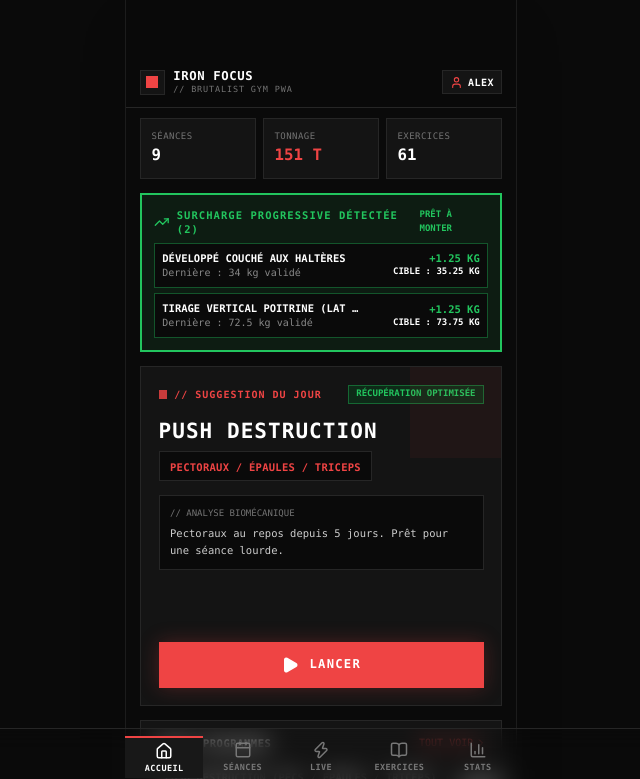
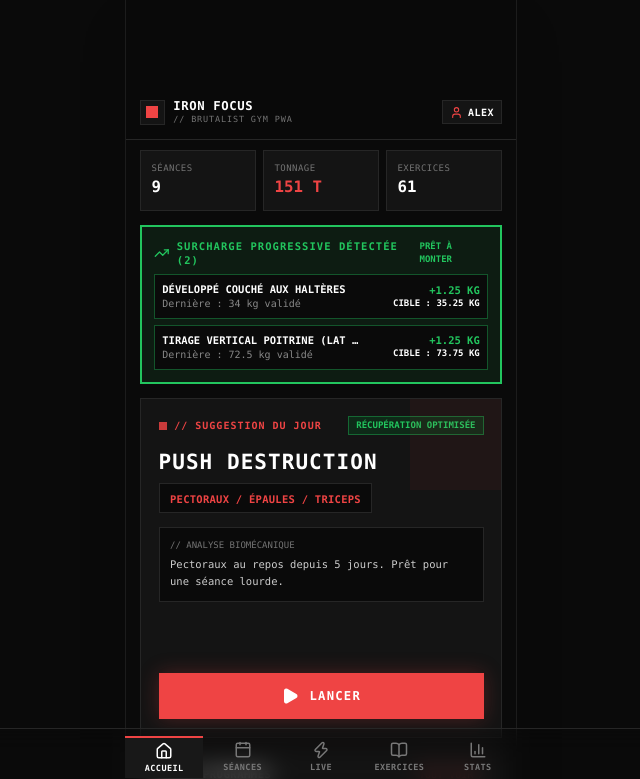
Before and after one commit to WilliamLotz/iron-focus-pwa, a React (Vite) app: page / in a window 1280 px wide. Shown: the top 779 px of the page, without its empty margins (319-959 px from the left). Built offline with nearby package versions, Linux system fonts and the light colour scheme.

Commit message:
fix(header): Lower header further with ~100px top padding

```diff
--- a/src/components/Header.jsx
+++ b/src/components/Header.jsx
@@ -14,7 +14,7 @@ export default function Header({ currentUser, onOpenAuthModal, activeSession, on
   };
 
   return (
-    <header className="sticky top-0 z-40 bg-[#0A0A0A]/95 backdrop-blur-md border-b border-[#262626] px-4 pt-[calc(max(56px,env(safe-area-inset-top,56px))+14px)] pb-3.5">
+    <header className="sticky top-0 z-40 bg-[#0A0A0A]/95 backdrop-blur-md border-b border-[#262626] px-4 pt-[calc(max(64px,env(safe-area-inset-top,64px))+36px)] pb-4">
       <div className="max-w-md mx-auto flex items-center justify-between">
         <div className="flex items-center gap-2.5">
           <div className="w-7 h-7 bg-[#141414] border border-[#262626] flex items-center justify-center">
--- a/src/views/LiveView.jsx
+++ b/src/views/LiveView.jsx
@@ -244,7 +244,7 @@ export default function LiveView({
   return (
     <div className="space-y-3 pb-40">
       {/* EN-TÊTE COMPACT ÉPURÉ DU MODE CONCENTRATION LIVE */}
-      <div className="sticky top-[calc(max(56px,env(safe-area-inset-top,56px))+66px)] z-30 bg-[#0A0A0A] border-b border-[#262626] px-3 py-1.5 shadow-md">
+      <div className="sticky top-[calc(max(64px,env(safe-area-inset-top,64px))+88px)] z-30 bg-[#0A0A0A] border-b border-[#262626] px-3 py-1.5 shadow-md">
         <div className="flex items-center justify-between gap-2">
           <div className="flex items-center gap-2 truncate">
             <span className="text-[9px] font-mono text-[#EF4444] uppercase tracking-widest font-black flex-shrink-0">
```
